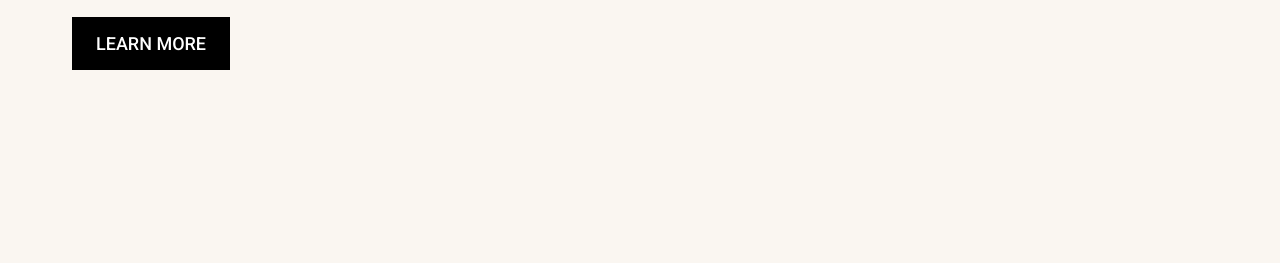
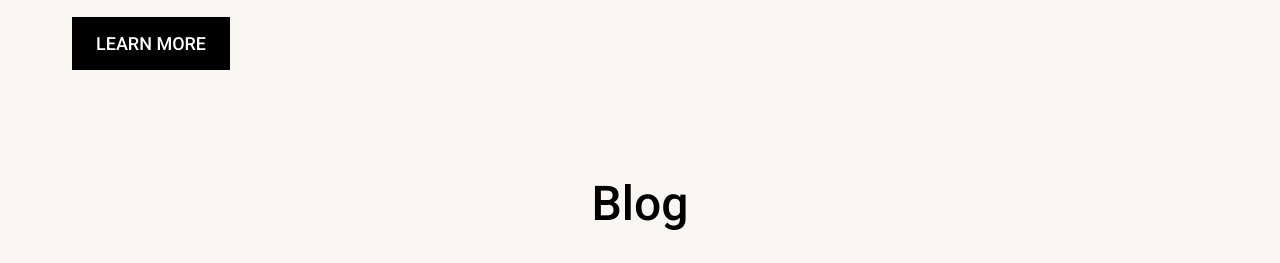
Before and after one commit to catlynjeniffer/Personal-website_Catlyn-Jeniffer, a plain HTML site: page index.html in a window 1280 px wide. Shown: the part 2237-2500 px from the top of the page. Before the commit the page ends 2380 px from the top, so only its background shows below. Drawn offline with Linux system fonts and the light colour scheme.

Commit message:
add blog as new section

```diff
--- a/index.html
+++ b/index.html
@@ -128,6 +128,10 @@
             </div>
         </section>
 
+        <section id="blog">
+            <h2 class="blog-title">Blog</h2>
+        </section>
+
     </main>
 <script src="script.js"></script>
 </body>
--- a/style.css
+++ b/style.css
@@ -229,3 +229,18 @@ img {
     justify-content: center;
     align-items: center;
 }
+
+#blog {
+        width: 100%;
+        height: 120px;
+        display: flex;
+        justify-content: center;
+}
+
+#blog .blog-title {
+        margin: auto;
+}
+
+#blog-post {
+    height: 560px;
+}
```
